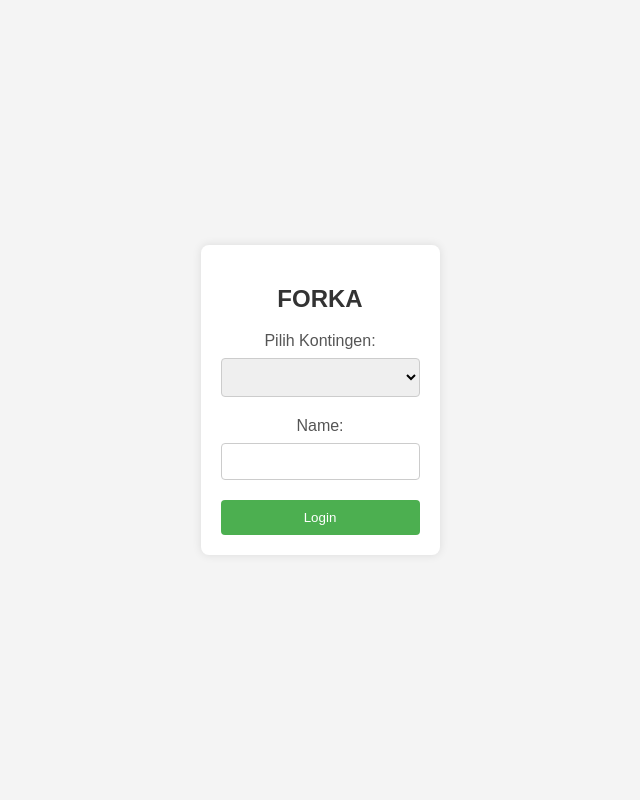
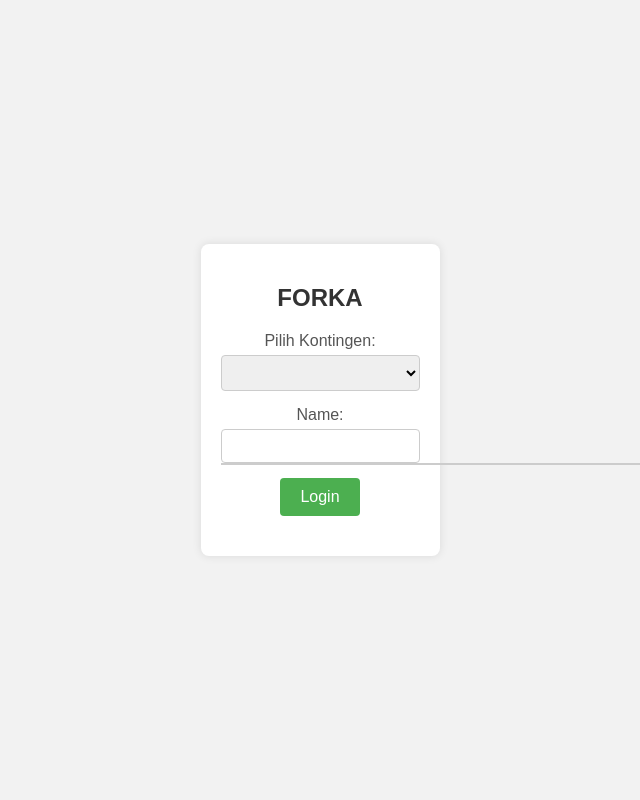
Before and after one commit to Kechenk/surya, a PHP site: page / in a window 1280 px wide; the page is wider, and only the part inside the window is pictured. Shown: that part, without its empty margins (320-960 px from the left). Run offline with PHP 8.4, Linux system fonts and the light colour scheme; data that the repository does not hold is empty.

Commit message:
updated php

```diff
--- a/index.php
+++ b/index.php
@@ -5,7 +5,80 @@
     <meta charset="UTF-8">
     <meta name="viewport" content="width=device-width, initial-scale=1.0">
     <title>Forki Dataset</title>
-    <link rel="stylesheet" href="style.css">
+    <style>
+        body {
+            font-family: 'Arial', sans-serif;
+            background-color: #f2f2f2;
+            margin: 0;
+            padding: 0;
+        }
+
+        .login-body {
+            display: flex;
+            justify-content: center;
+            align-items: center;
+            height: 100vh;
+        }
+
+        .login-container {
+            background-color: #fff;
+            border-radius: 8px;
+            box-shadow: 0 0 10px rgba(0, 0, 0, 0.1);
+            padding: 20px;
+            text-align: center;
+        }
+
+        h2 {
+            color: #333;
+        }
+
+        .form-group {
+            margin-bottom: 15px;
+        }
+
+        .form-label {
+            display: block;
+            margin-bottom: 5px;
+            color: #555;
+        }
+
+        .form-input {
+            width: 100%;
+            padding: 8px;
+            box-sizing: border-box;
+            border: 1px solid #ccc;
+            border-radius: 4px;
+            font-size: 14px;
+        }
+
+        .autocomplete {
+            background-color: #f9f9f9;
+            border: 1px solid #ccc;
+            max-height: 150px;
+            overflow-y: auto;
+            position: absolute;
+            z-index: 1;
+            width: 100%;
+        }
+
+        .submit-btn {
+            background-color: #4caf50;
+            color: #fff;
+            padding: 10px 20px;
+            font-size: 16px;
+            border: none;
+            border-radius: 4px;
+            cursor: pointer;
+        }
+
+        .submit-btn:hover {
+            background-color: #45a049;
+        }
+
+        .details-container {
+            margin-top: 20px;
+        }
+    </style>
 </head>
 
 <body class="login-body">
```
